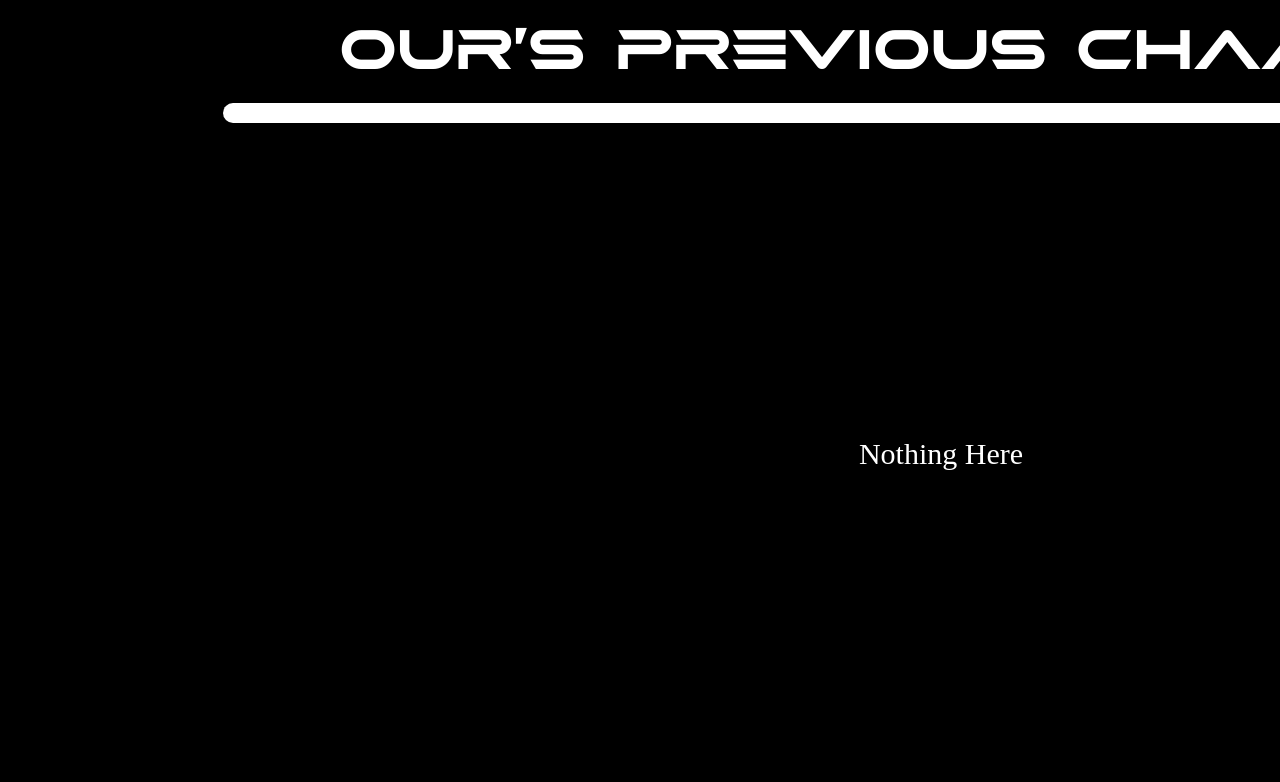
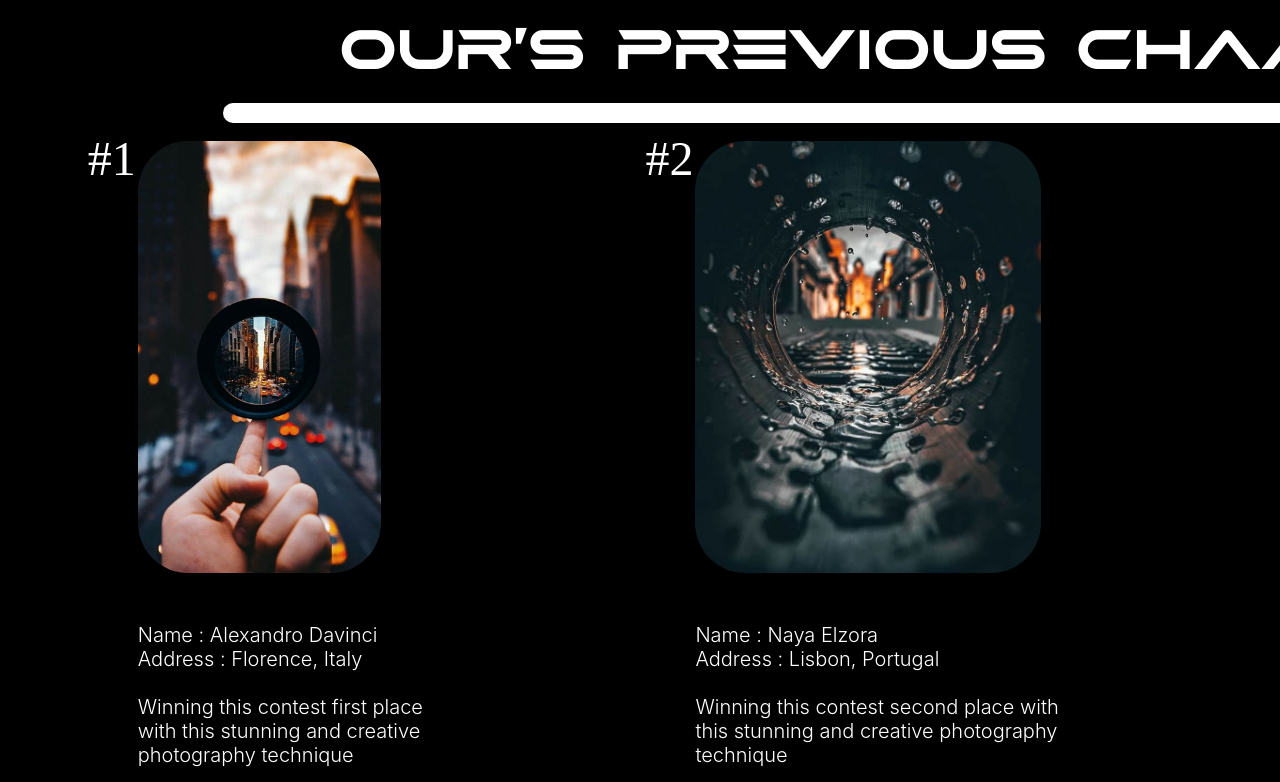
Before and after one commit to XoraDesu/learn-css-by-building-a-school-event-website, a plain HTML site: page index.html in a window 1280 px wide. Shown: the part 4220-5002 px from the top of the page. Drawn offline with Linux system fonts and the light colour scheme; a web font is replaced by a local one.

Commit message:
another commit

```diff
--- a/index.html
+++ b/index.html
@@ -6,6 +6,7 @@
     <meta name="viewport" content="width=device-width, initial-scale=1.0">
     <title>MOMENTUM</title>
     <link rel="stylesheet" href="style.css">
+    <link rel="icon" href="./assets/pictures/logo/MOMENTUM LOGO.png" type="image/png">
 </head>
 
 <body>
@@ -191,13 +192,47 @@
             <div class="bottom-line2">1</div>
         </div>
         <div class="gallery-section__content">
-            <p>Nothing Here</p>
+            <div class="card card1">
+                <div class="num-of-content">
+                    #1
+                </div><img src="./assets/pictures/EaanzDxv.jpeg" alt="">
+                <div class="card-description">
+                    Name : Alexandro Davinci <br> Address : Florence, Italy
+                    <br> <br>
+                    Winning this contest first place with this stunning and creative photography technique
+                </div>
+            </div>
+            <div class="card card2">
+                <div class="num-of-content">
+                    #2
+                </div><img src="./assets/pictures/G656ALJh.jpeg" alt="">
+                <div class="card-description">
+                    Name : Naya Elzora <br>
+                    Address : Lisbon, Portugal
+                    <br> <br>
+                    Winning this contest second place with this stunning and creative photography technique
+                </div>
+            </div>
+            <div class="card card3">
+                <div class="num-of-content">
+                    #3
+                </div>
+                <img src="./assets/pictures/Insane Camera Accessories.jpeg" alt="">
+                <div class="card-description">
+                    Name : Lucien Marquette <br>
+                    Address : Annecy, Haute-Savoie, France
+                    <br><br>
+                    Winning this contest third place with
+                    this stunning and creative photography technique
+                </div>
+            </div>
         </div>
     </div>
 
     <footer>
         <div class="right-footer">
-            <span class="footer-tag">momentum.</span> <span class="footer-tag-bottom">a photography contest <br>powered by ppqita</span>
+            <span class="footer-tag">momentum.</span> <span class="footer-tag-bottom">a photography contest <br>powered
+                by ppqita</span>
         </div>
         <div class="mid-footer">
             <p>&commat;2025 momentum. all right reserved</p>
@@ -206,7 +241,12 @@
             <p>let's your vision speak - start here</p>
             <p class="left-footer-tag">MOMENTUM.</p>
             <p>Email : Lombafoto@sekolahku.sch.id<br>No : 0812-3456-7890</p>
-            <div class="icons"></div>
+            <div class="icons">
+                <a href="https://www.youtube.com/" target="_blank"><img src="./assets/pictures/logos_youtube-icon.svg" alt=""></a>
+                <a href="https://www.instagram.com/" target="_blank"><img src="./assets/pictures/skill-icons_instagram.svg" alt=""></a>
+                <a href="https://id.linkedin.com/" target="_blank"><img src="./assets/pictures/devicon_linkedin.svg" alt=""></a>
+                <a href="https://www.tiktok.com/" target="_blank"><img src="./assets/pictures/logos_tiktok-icon.svg" alt=""></a>
+            </div>
         </div>
     </footer>
 </body>
--- a/style.css
+++ b/style.css
@@ -489,13 +489,64 @@ label[for="agreement1"], label[for="agreement2"] {
 
 .gallery-section__content {
     display: flex;
-    flex-direction: column;
-    justify-content: center;
+    justify-content: space-between;
     align-items: center;
     color: #fff;
     font-size: 30px;
-    /* background-color: #fff; */
     height: 100%;
+    width: 1606.6px;
+}
+
+.card {
+    position: relative;
+    display: flex;
+    flex-direction: column;
+}
+
+.num-of-content {
+    position: absolute;
+    font-size: 48px;
+    font-weight: 300;
+    font-family: 'quaxcites';
+    top: -10px;
+    left: -50px;
+}
+
+.card-description {
+    font-size: 20px;
+    font-family: 'inter', sans-serif;
+    font-weight: 300;
+    margin-top: 50px;
+}
+
+.card>img {
+    border-radius: 50px;
+    height: 432px;
+    object-fit: cover;
+}
+
+.card1 {
+    width: 302px;
+}
+
+.card1>img {
+    width: 243.08px;
+}
+
+.card2 {
+    width: 396.6px;
+}
+
+.card2>img {
+    width: 345.6px;
+}
+
+.card3 {
+    width: 396.6px;
+}
+
+.card3>img {
+    width: 345.6px;
 }
 
 /* -----------------------sampe sini----------------------- */
@@ -507,6 +558,7 @@ footer {
     background: black;
     display: flex;
     justify-content: space-between;
+    padding: 0 20px;
 }
 
 .right-footer {
@@ -560,4 +612,9 @@ footer {
     flex-direction: column;
 }
 
+.icons {
+    display: flex;
+    gap: 31px;
+}
+
 /* ------------------sampe sini---------------- */
```
Also changed, not shown: assets/pictures/devicon_linkedin.svg (added), assets/pictures/logos_tiktok-icon.svg (added), assets/pictures/logos_youtube-icon.svg (added), assets/pictures/skill-icons_instagram.svg (added).
